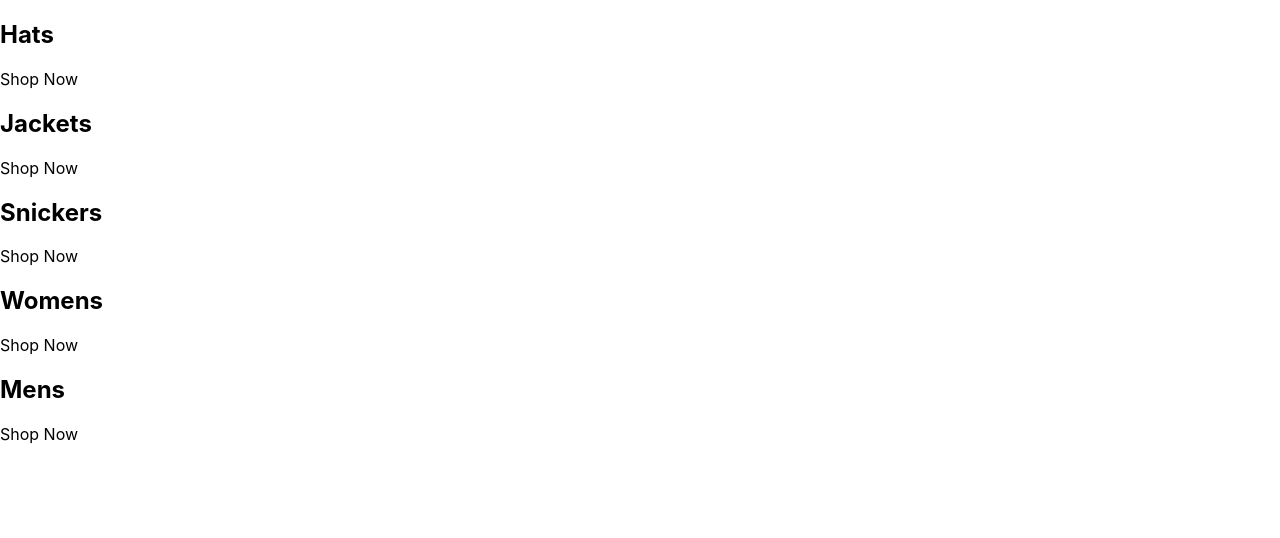
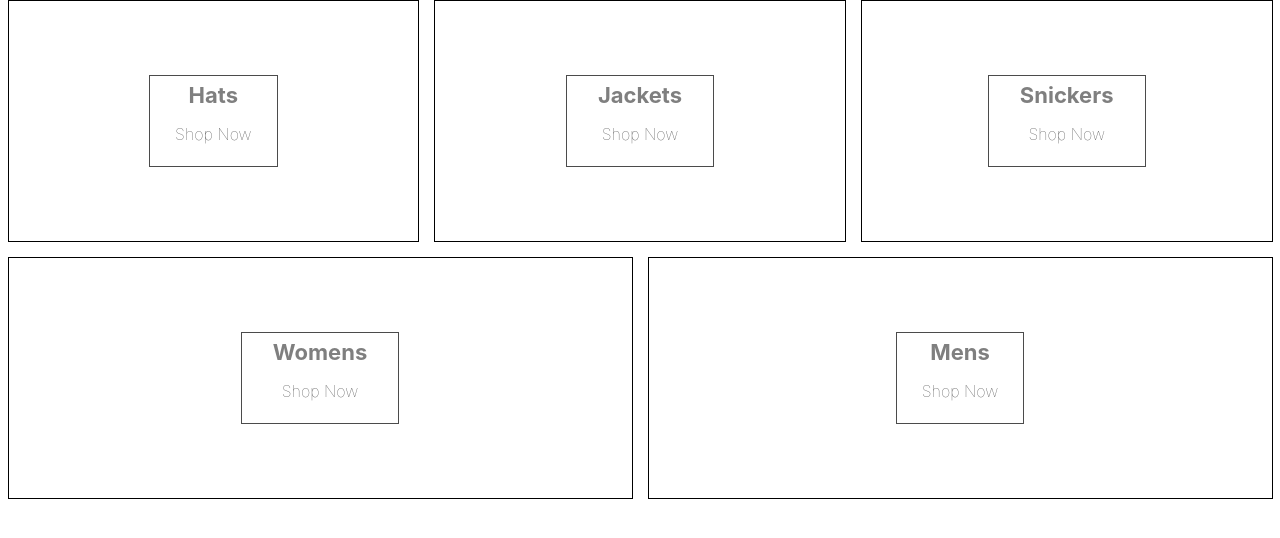
Before and after one commit to RyadC/crown-clothing, a React (Create React App) app: page / in a window 1280 px wide. Shown: the top 538 px of the page. Built offline with nearby package versions, Linux system fonts and the light colour scheme.

Commit message:
:lipstick: style(app): Add scss containers file

```diff
--- a/src/App.js
+++ b/src/App.js
@@ -1,3 +1,5 @@
+import "./categories.styles.scss";
+
 const App = () => {
   const categories = [
     {
--- /dev/null
+++ b/src/categories.styles.scss
@@ -0,0 +1,75 @@
+.categories-container {
+  width: 100%;
+  display: flex;
+  flex-wrap: wrap;
+  justify-content: space-between;
+}
+
+.category-container {
+  min-width: 30%;
+  height: 240px;
+  flex: 1 1 auto;
+  display: flex;
+  align-items: center;
+  justify-content: center;
+  border: 1px solid black;
+  margin: 0 7.5px 15px;
+  overflow: hidden;
+
+  &:hover {
+    cursor: pointer;
+
+    & .background-image {
+      transform: scale(1.1);
+      transition: transform 6s cubic-bezier(0.25, 0.45, 0.45, 0.95);
+    }
+
+    & .category-body-container {
+      opacity: 0.9;
+    }
+  }
+
+  &.large {
+    height: 380px;
+  }
+
+  &:first-child {
+    margin-right: 7.5px;
+  }
+
+  &:last-child {
+    margin-left: 7.5px;
+  }
+
+  .background-image {
+    width: 100%;
+    height: 100%;
+    background-size: cover;
+    background-position: center;
+  }
+
+  .category-body-container {
+    height: 90px;
+    padding: 0 25px;
+    display: flex;
+    flex-direction: column;
+    align-items: center;
+    justify-content: center;
+    border: 1px solid black;
+    background-color: white;
+    opacity: 0.7;
+    position: absolute;
+
+    h2 {
+      font-weight: bold;
+      margin: 0 6px 0;
+      font-size: 22px;
+      color: #4a4a4a;
+    }
+
+    p {
+      font-weight: lighter;
+      font-size: 16px;
+    }
+  }
+}
```
